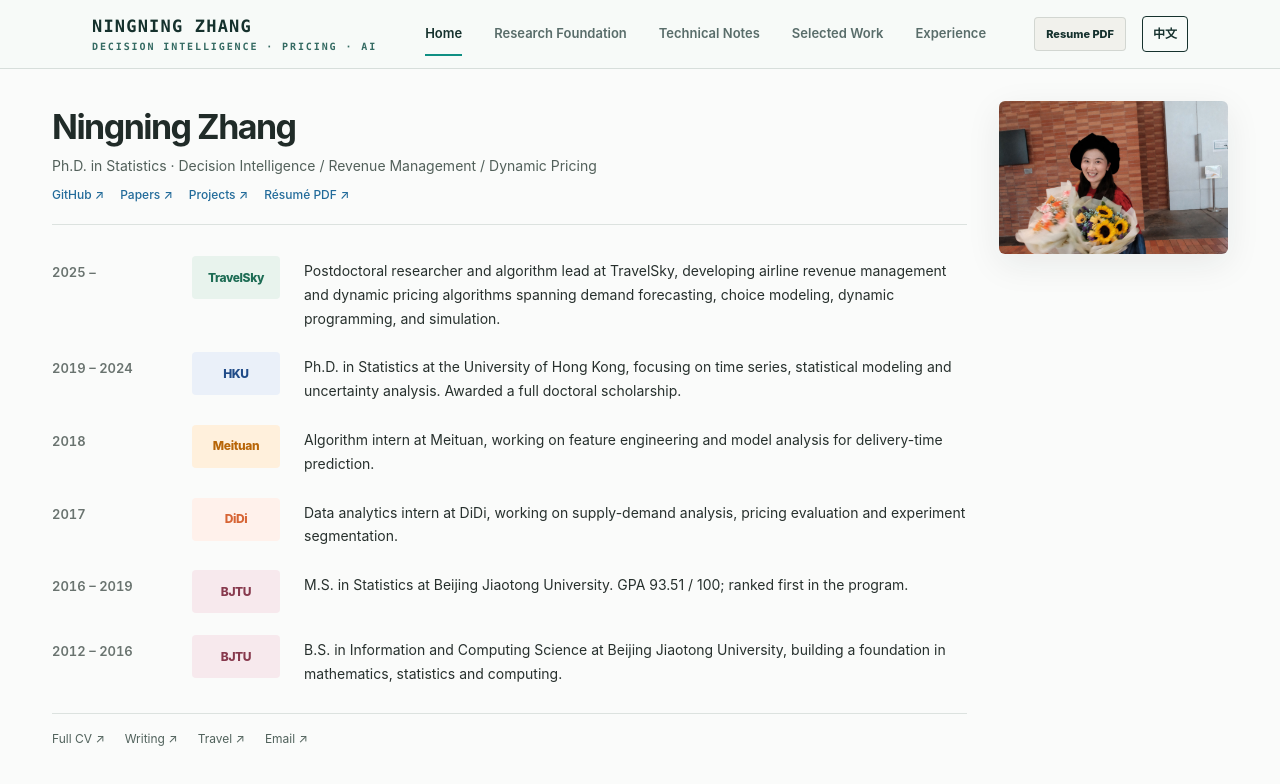
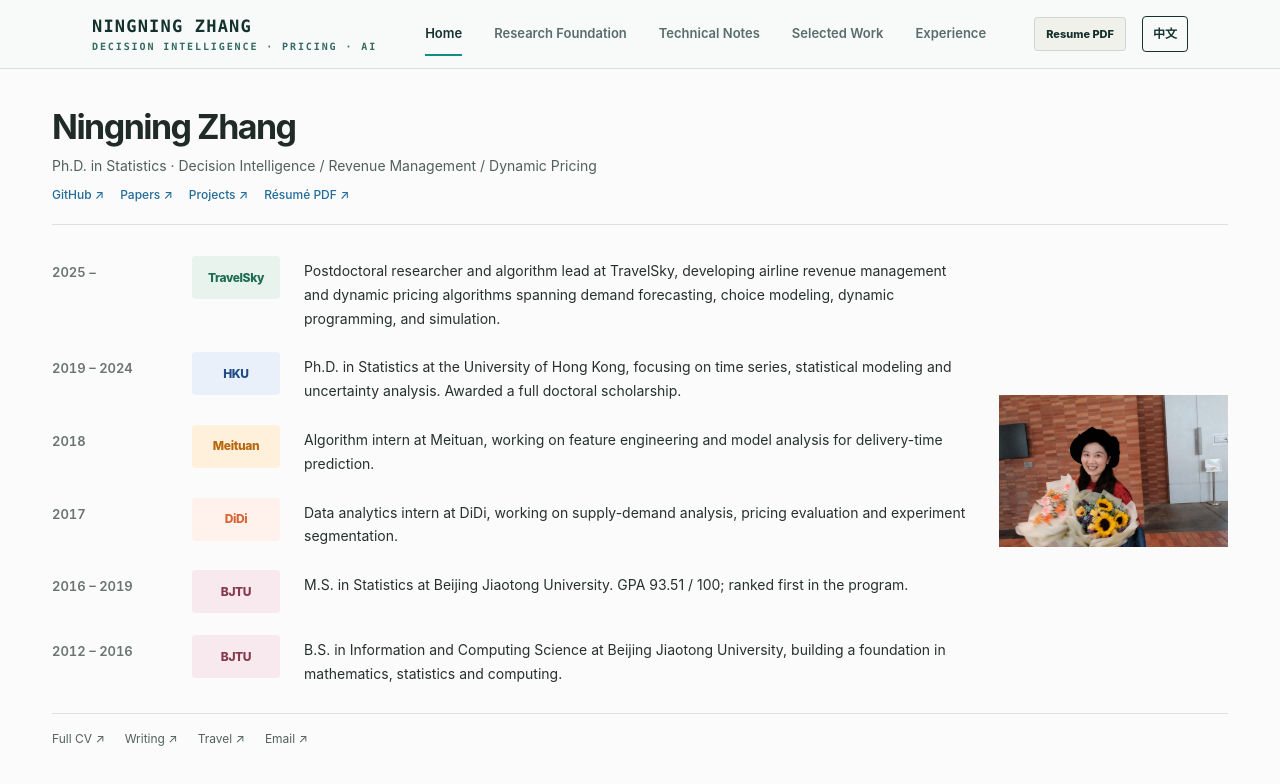
Before and after one commit to ningningzhang-nina/ningningzhang, a Next.js app: page /en in a window 1280 px wide. Shown: the top 784 px of the page. Built offline with nearby package versions, Linux system fonts and the light colour scheme.

Commit message:
Align full uncropped portrait with timeline height in 20 percent column

```diff
--- a/app/[locale]/page.tsx
+++ b/app/[locale]/page.tsx
@@ -94,8 +94,6 @@ export default async function HomePage({ params }: { params: Promise<{ locale: s
   return (
     <div className="min-h-[calc(100vh-68px)] bg-[#fafbfa] text-[#202b28]">
       <main className="mx-auto max-w-[1240px] px-5 pb-8 pt-6 sm:px-8 sm:pt-8">
-        <div className="grid items-stretch gap-x-6 lg:grid-cols-[minmax(0,4fr)_minmax(0,1fr)] xl:gap-x-8">
-          <div className="min-w-0">
         <header className="mb-5 border-b border-[#dce2df] pb-5">
           <div className="min-w-0">
             <h1 className="text-[29px] font-bold tracking-[-0.045em] sm:text-[34px]">
@@ -113,6 +111,7 @@ export default async function HomePage({ params }: { params: Promise<{ locale: s
           </div>
         </header>
 
+        <div className="grid items-stretch gap-x-6 lg:grid-cols-[minmax(0,4fr)_minmax(0,1fr)] xl:gap-x-8">
         <section aria-label={zh ? '个人经历时间线' : 'Career and education timeline'}>
           <div className="space-y-0">
             {timeline.map((item) => (
@@ -129,26 +128,24 @@ export default async function HomePage({ params }: { params: Promise<{ locale: s
           </div>
         </section>
 
+          <aside className="relative mt-5 aspect-[3/4] w-full max-w-[320px] lg:mt-0 lg:aspect-auto lg:max-w-none lg:self-stretch" aria-label={zh ? '个人照片' : 'Portrait'}>
+            <Image
+              src={graduationPortrait}
+              alt={zh ? '张宁宁' : 'Ningning Zhang'}
+              priority
+              fill
+              className="object-contain object-center"
+              sizes="(max-width: 1023px) 320px, 20vw"
+            />
+          </aside>
+        </div>
+
         <footer className="mt-4 flex flex-wrap items-center gap-x-5 gap-y-2 border-t border-[#dce2df] pt-4 text-[12px] text-[#51625c]">
           <Link href={`/${locale}/about`} className="hover:underline">{zh ? '详细经历' : 'Full CV'} ↗</Link>
           <Link href={`/${locale}/blog`} className="hover:underline">{zh ? '技术文章' : 'Writing'} ↗</Link>
           <Link href={`/${locale}/travel`} className="hover:underline">{zh ? '旅行' : 'Travel'} ↗</Link>
           <a href="mailto:zhangnn0725@163.com" className="hover:underline">Email ↗</a>
-        </footer>
-          </div>
-          <aside className="mt-7 lg:mt-0 lg:self-start" aria-label={zh ? '个人照片' : 'Portrait'}>
-            <div className="w-full max-w-[280px] overflow-hidden rounded-[6px] shadow-[0_10px_35px_rgba(25,41,33,0.08)] lg:max-w-none">
-              <Image
-                src={graduationPortrait}
-                alt={zh ? '张宁宁' : 'Ningning Zhang'}
-                priority
-                className="block h-auto w-full"
-                sizes="(max-width: 1023px) 100vw, 20vw"
-              />
-            </div>
-          </aside>
-        </div>
-      </main>
+        </footer>      </main>
     </div>
   );
 }
```
